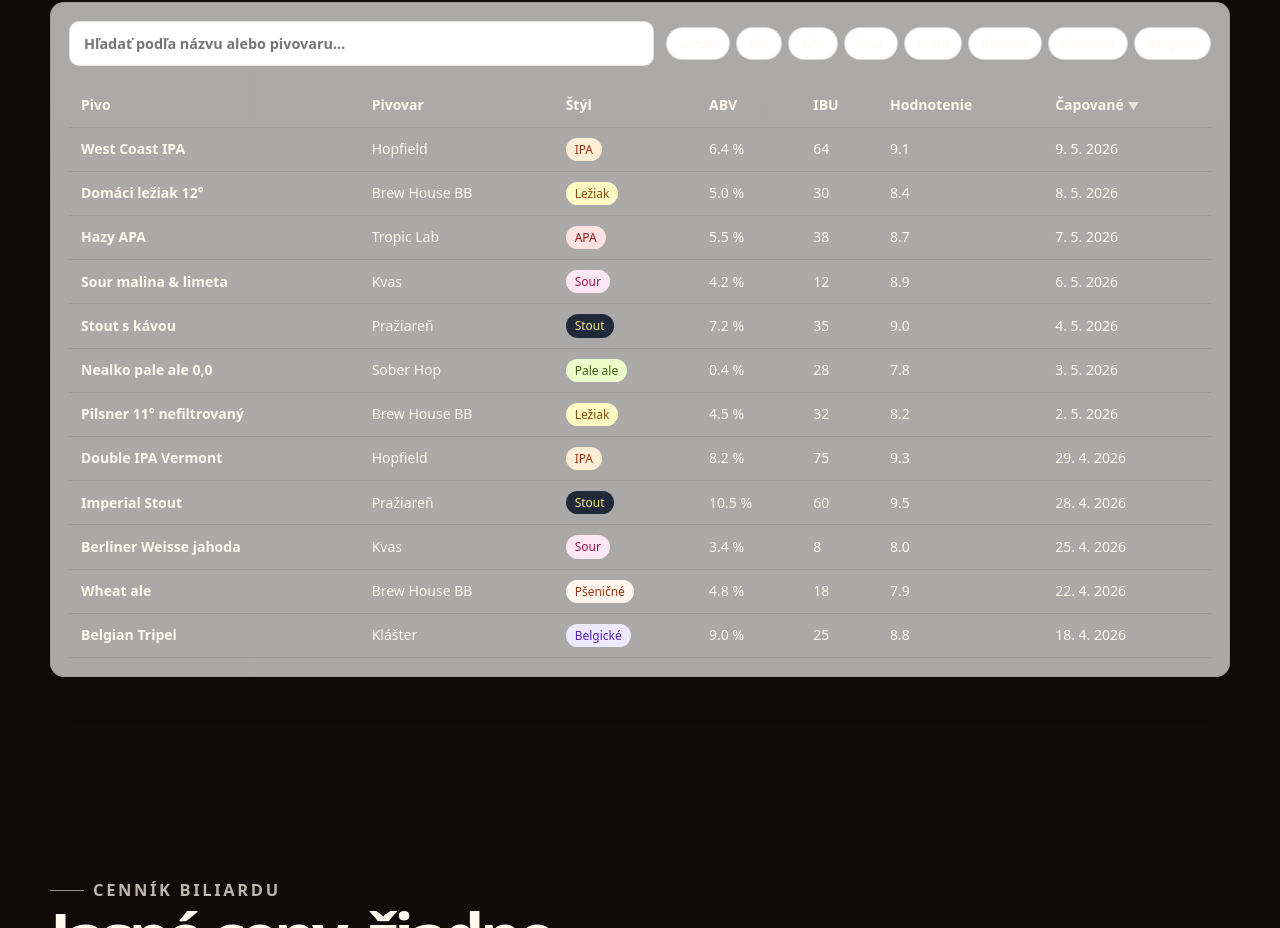
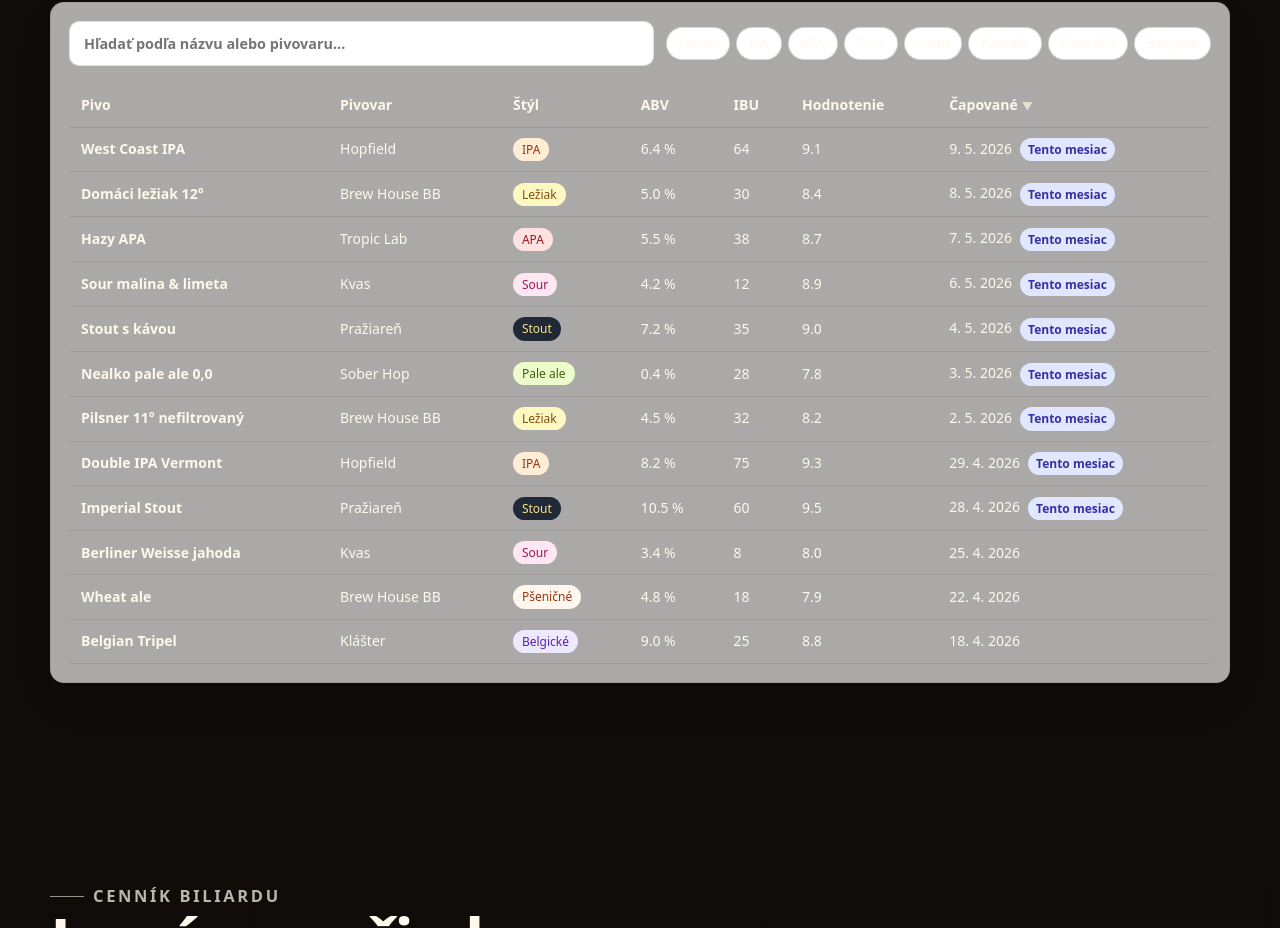
Before and after one commit to sardonicrepulsion/brew, a website: page index.html in a window 1280 px wide. Shown: the part 3860-4788 px from the top of the page. Drawn offline with Linux system fonts and the light colour scheme.

Commit message:
feat(srcore#1097): tap-list freshness badge (#24)
* feat(srcore#1097): tap-list freshness badge

- js/app.js: beerFreshness(iso) maps days-since-kegged to a chip rendered
  in the Čapované column — "Nové tento týždeň" (≤7d) or "Tento mesiac"
  (≤30d); older entries show date only.
- css/app.css: pill .beer-register__fresh-badge with --new/--month
  variants. Subtle pulse on --new (reduced-motion respected).
- 0.8.9 → 0.8.10 (VERSION + version.json + package.json mirrored).

Co-Authored-By: Claude Opus 4.7 <noreply@anthropic.com>

* fix(srcore#1097): bump package-lock.json + Caddyfile to 0.8.10

Version-consistency CI flagged drift — package-lock.json and Caddyfile
/version handler were still on 0.8.9 while package.json/version.json/VERSION
moved to 0.8.10.

Co-Authored-By: Claude Opus 4.7 <noreply@anthropic.com>

---------

Co-authored-by: rayan-robot <rayan-robot@users.noreply.github.com>
Co-authored-by: Claude Opus 4.7 <noreply@anthropic.com>

```diff
--- a/css/app.css
+++ b/css/app.css
@@ -2093,6 +2093,29 @@
 .beer-register__style-badge[data-style="wheat"]  { background: #fff7ed; color: #9a3412; }
 .beer-register__style-badge[data-style="belgian"] { background: #ede9fe; color: #5b21b6; }
 
+/* srcore#1097 — tap-list freshness badge */
+.beer-register__date-text { margin-right: 8px; }
+.beer-register__fresh-badge {
+  display: inline-block;
+  padding: 2px 8px;
+  border-radius: 999px;
+  font-size: 0.75rem;
+  font-weight: 600;
+  white-space: nowrap;
+  vertical-align: middle;
+}
+.beer-register__fresh-badge--new   { background: #dcfce7; color: #166534; }
+.beer-register__fresh-badge--month { background: #e0e7ff; color: #3730a3; }
+@media (prefers-reduced-motion: no-preference) {
+  .beer-register__fresh-badge--new {
+    animation: brewFreshPulse 2.4s ease-in-out infinite;
+  }
+}
+@keyframes brewFreshPulse {
+  0%, 100% { box-shadow: 0 0 0 0 rgba(34, 197, 94, 0); }
+  50%      { box-shadow: 0 0 0 4px rgba(34, 197, 94, 0.18); }
+}
+
 .beer-register__empty {
   text-align: center;
   padding: 24px 0;
--- a/js/app.js
+++ b/js/app.js
@@ -478,6 +478,19 @@ document.documentElement.classList.add('js');
         const [y, m, d] = iso.split('-');
         return `${Number(d)}. ${Number(m)}. ${y}`;
       };
+      // srcore#1097 — tap-list freshness badge. Maps days-since-kegged to a
+      // visible chip on the date column so "what's new this week" reads at a
+      // glance without scanning dates.
+      const beerFreshness = (iso) => {
+        const today = new Date();
+        const [y, m, d] = iso.split('-').map(Number);
+        const tried = new Date(y, m - 1, d);
+        const diffDays = Math.floor((today.getTime() - tried.getTime()) / 86400000);
+        if (diffDays < 0) return null;
+        if (diffDays <= 7) return { label: 'Nové tento týždeň', kind: 'new', days: diffDays };
+        if (diffDays <= 30) return { label: 'Tento mesiac', kind: 'month', days: diffDays };
+        return null;
+      };
 
       const beerTable = $('[data-beer-table]');
       if (beerTable) {
@@ -564,7 +577,17 @@ document.documentElement.classList.add('js');
                 el('td', { class: 'beer-register__num' }, [`${b.abv.toFixed(1)} %`]),
                 el('td', { class: 'beer-register__num' }, [String(b.ibu)]),
                 el('td', { class: 'beer-register__num' }, [b.rating.toFixed(1)]),
-                el('td', {}, [formatBeerDate(b.date_tried)])
+                el('td', {}, (() => {
+                  const dateText = formatBeerDate(b.date_tried);
+                  const fresh = beerFreshness(b.date_tried);
+                  if (!fresh) return [dateText];
+                  const badge = el('span', {
+                    class: `beer-register__fresh-badge beer-register__fresh-badge--${fresh.kind}`,
+                    title: `Čapované pred ${fresh.days} ${fresh.days === 1 ? 'dňom' : (fresh.days < 5 ? 'dňami' : 'dňami')}`
+                  }, [fresh.label]);
+                  const dateSpan = el('span', { class: 'beer-register__date-text' }, [dateText]);
+                  return [dateSpan, badge];
+                })())
               ]);
               rowsEl.appendChild(tr);
             });
--- a/package.json
+++ b/package.json
@@ -1,6 +1,6 @@
 {
   "name": "brew",
-  "version": "0.8.9",
+  "version": "0.8.10",
   "private": true,
   "scripts": {
     "test": "vitest run"
--- a/version.json
+++ b/version.json
@@ -1,5 +1,5 @@
 {
   "app": "brew",
-  "version": "0.8.9",
+  "version": "0.8.10",
   "classification": "marketing/public/active"
 }
```
Also changed, not shown: CHANGELOG.md, 3 other files.
